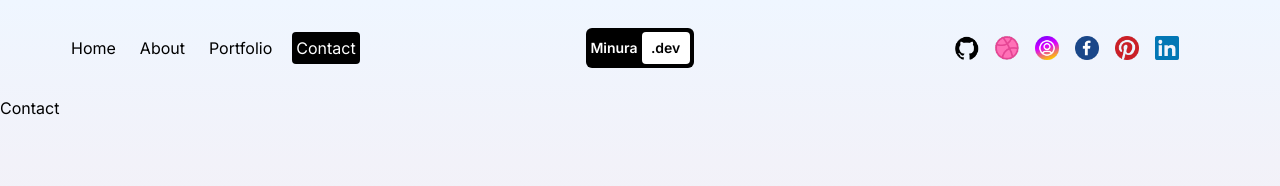
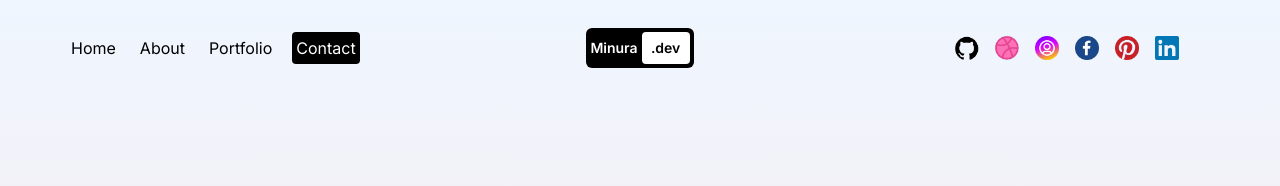
Before and after one commit to minuraDinupriya/next-js-portfolio-website, a Next.js app: page /contact in a window 1280 px wide. Shown: the top 186 px of the page. Built offline with nearby package versions, Linux system fonts and the light colour scheme.

Commit message:
Add starting animation

```diff
--- a/src/app/contact/page.jsx
+++ b/src/app/contact/page.jsx
@@ -1,6 +1,13 @@
+import { motion } from "framer-motion";
+
 const Contact=()=>{
     return (
-        <div className="">Contact</div>
+        <motion.div
+      className="h-full"
+      initial={{ y: "-200vh" }}
+      animate={{ y: "0%" }}
+      transition={{ duration: 1 }}
+    ></motion.div>
     )
 }
 
```
